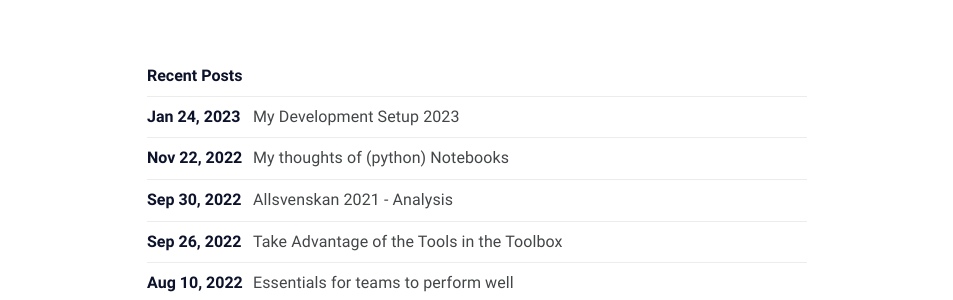
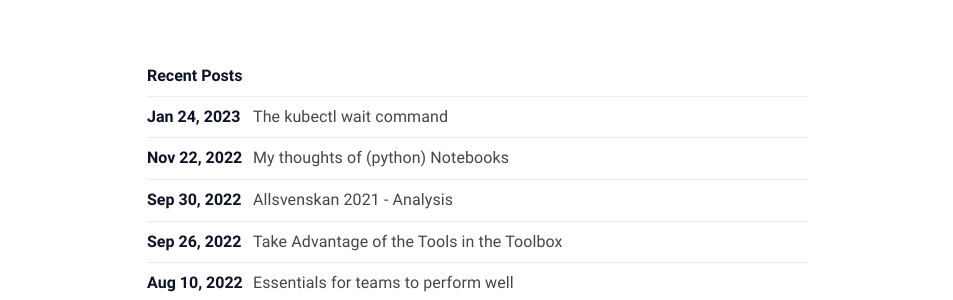
Before and after one commit to mile95/old-blog, a Jekyll site: the page built from index.md, in a window 1280 px wide. Shown: the part 435-735 px from the top of the page, without its empty margins (163-1116 px from the left). Built offline with Jekyll 4.4.1, drawn with Linux system fonts in a browser that asks for light colours.

Commit message:
try fixing metadata

```diff
--- a/_posts/devsetup-2023/2023-01-24-devsetup-2023.md
+++ b/_posts/devsetup-2023/2023-01-24-devsetup-2023.md
@@ -1,7 +1,9 @@
 ---
-title: "My Development Setup 2023"
+title: "The kubectl wait command"
 date: 2023-01-24T10:48:19+02:00
-description: "My development setup 2023"
+tags: [kubernetes]
+description: "How to use the kubectl wait command"
+slug: "kubectl-wait-command"
 author: Fredrik Mile
 ---
 
```
